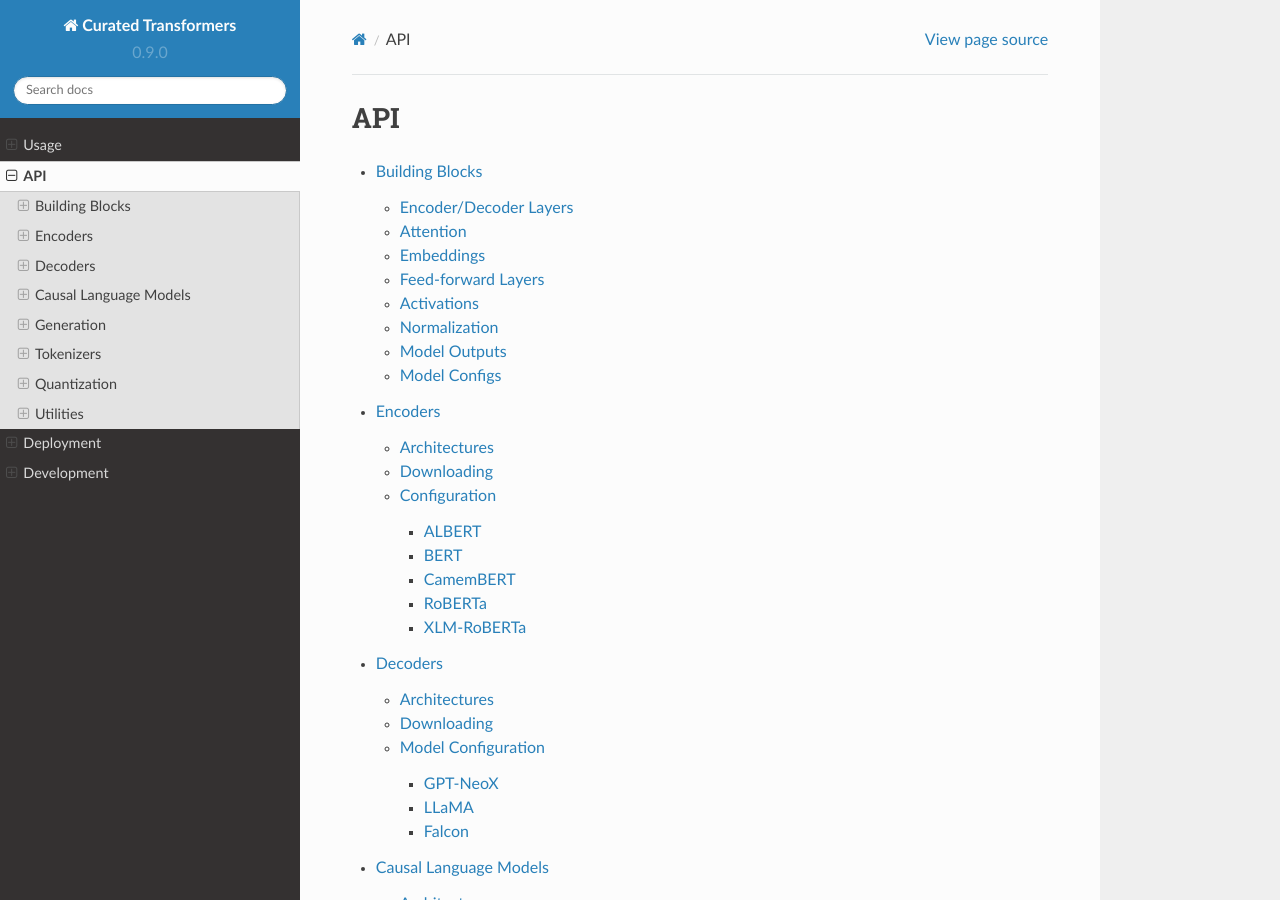
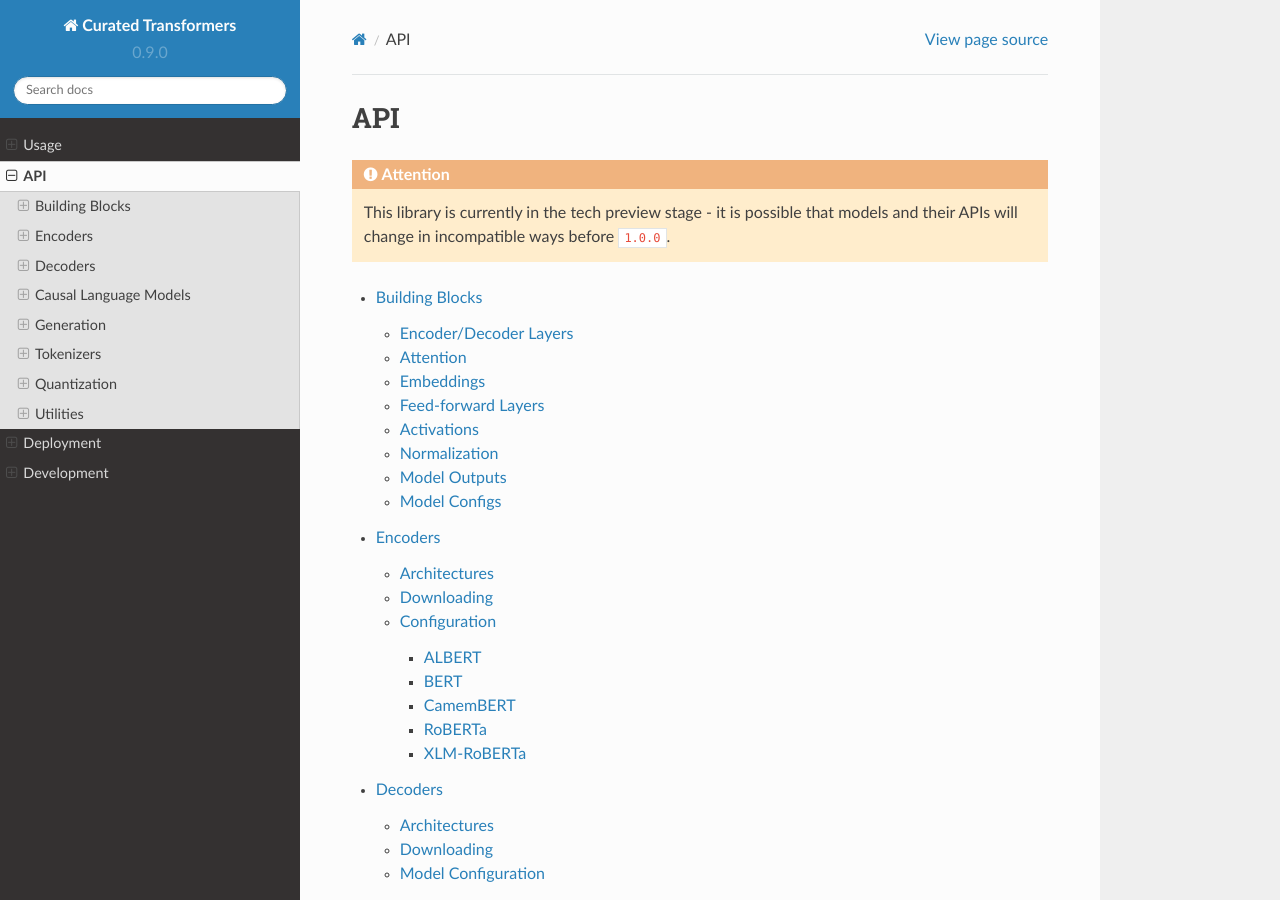
Before and after one commit to explosion/curated-transformers, a Sphinx documentation site: the page built from docs/source/api.rst, in a window 1280 px wide and 900 px high. Built offline with Sphinx 7.4.7 and the Read the Docs theme 2.0.0, drawn with Linux system fonts in a browser that asks for light colours.

Commit message:
Revert "Remove tech preview warnings"
This reverts commit 1a5594336d37d2df3239cc898ea9c000c7a89173.

```diff
--- a/docs/source/api.rst
+++ b/docs/source/api.rst
@@ -1,5 +1,9 @@
 API
 ===
+
+.. attention::
+   This library is currently in the tech preview stage - it is possible that models
+   and their APIs will change in incompatible ways before ``1.0.0``.
 
 .. toctree::
    :maxdepth: 3
```
Also changed, not shown: README.md (+5 -0 lines).
